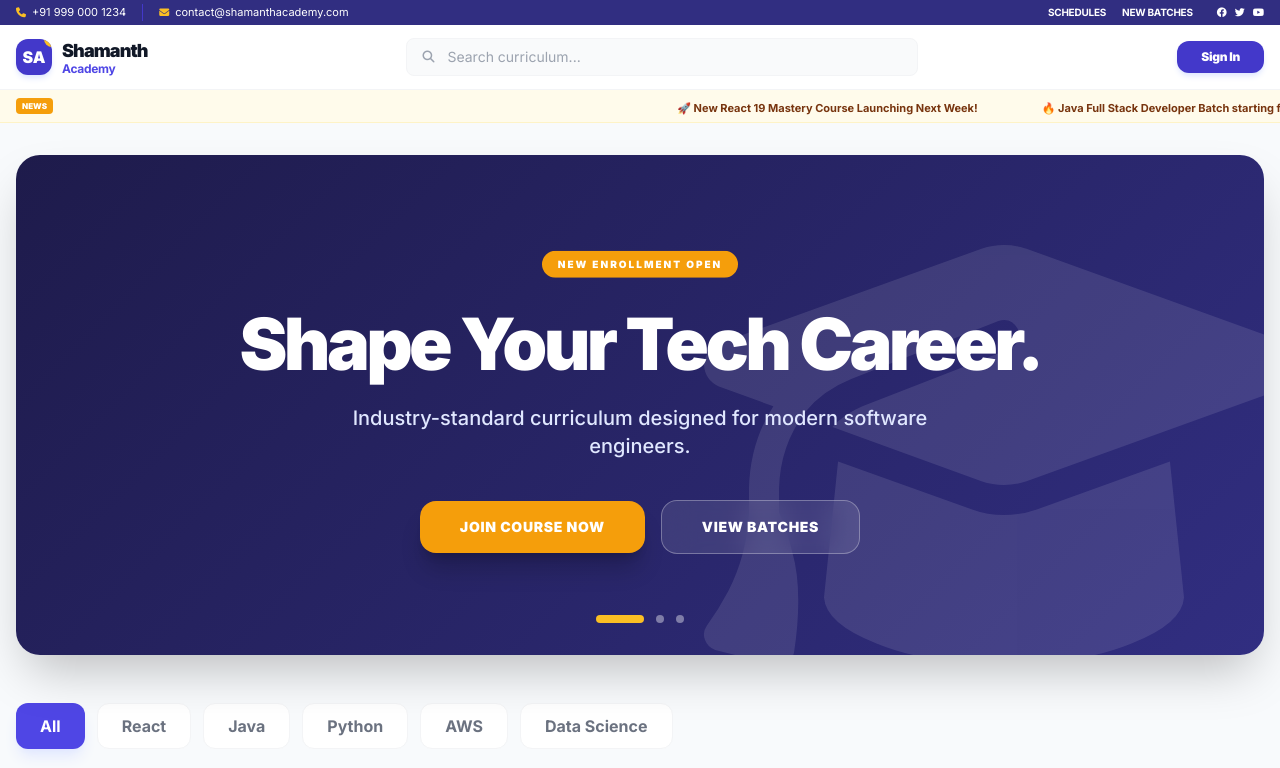
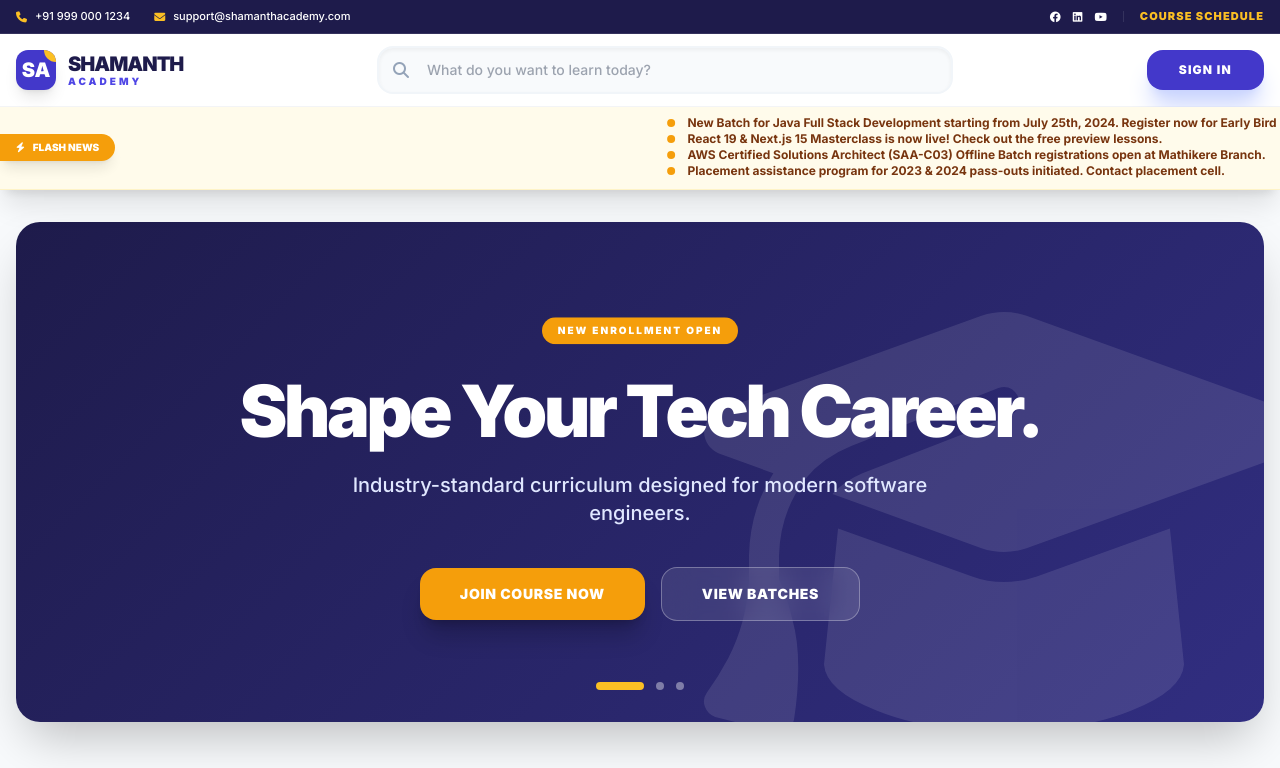
Before and after one commit to basu2007/ShamanthAcademy, a React (Vite) app: page / in a window 1280 px wide. Shown: the top 768 px of the page. Built offline with nearby package versions, Linux system fonts and the light colour scheme.

Commit message:
feat: Refactor header and remove unused styles
Removes unused CSS animations and updates the header component for a cleaner, more professional look. Also updates build script to correctly mark CDN dependencies as external.

```diff
--- a/build.js
+++ b/build.js
@@ -24,15 +24,15 @@ try {
   const apiKey = process.env.API_KEY || '';
   const esbuildPath = path.join(__dirname, 'node_modules', '.bin', 'esbuild');
 
-  // Explicitly mark dependencies as external to match the Import Map in index.html
+  // Mark all CDN-loaded packages as external
   const externals = [
     'react',
     'react-dom',
     'react/jsx-runtime',
+    'react-dom/client',
     '@google/genai'
   ].map(pkg => `--external:${pkg}`).join(' ');
 
-  // Construct command with explicit external flags
   const esbuildCommand = `"${esbuildPath}" index.tsx --bundle --outfile=dist/index.js --format=esm --jsx=automatic --minify ${externals} --define:process.env.API_KEY='\"${apiKey}\"'`;
 
   console.log('🛠️  Running esbuild...');
--- a/components/Header.tsx
+++ b/components/Header.tsx
@@ -24,99 +24,84 @@ const Header: React.FC<HeaderProps> = ({
   setSearchQuery
 }) => {
   return (
-    <div className="flex flex-col w-full sticky top-0 z-50">
-      {/* Top Contact Bar (DurgaSoft Style) - Slimmed */}
-      <div className="bg-indigo-900 text-white text-[10px] sm:text-[11px] py-1 px-4">
-        <div className="container mx-auto flex flex-wrap justify-between items-center gap-2">
-          <div className="flex items-center gap-4">
-            <span className="flex items-center gap-1.5">
-              <i className="fa-solid fa-phone text-amber-400 text-[10px]"></i> +91 999 000 1234
+    <div className="flex flex-col w-full sticky top-0 z-50 shadow-xl">
+      {/* Top Professional Bar */}
+      <div className="bg-[#1e1b4b] text-white text-[10px] sm:text-[11px] py-2 px-4 border-b border-white/10">
+        <div className="container mx-auto flex flex-wrap justify-between items-center">
+          <div className="flex items-center gap-6">
+            <span className="flex items-center gap-2 font-medium">
+              <i className="fa-solid fa-phone text-amber-400"></i> +91 999 000 1234
             </span>
-            <span className="hidden sm:flex items-center gap-1.5 border-l border-indigo-700 pl-4">
-              <i className="fa-solid fa-envelope text-amber-400 text-[10px]"></i> contact@shamanthacademy.com
+            <span className="hidden md:flex items-center gap-2 font-medium">
+              <i className="fa-solid fa-envelope text-amber-400"></i> support@shamanthacademy.com
             </span>
           </div>
           <div className="flex items-center gap-4">
+             <div className="flex gap-3 pr-4 border-r border-white/10 hidden sm:flex">
+                <i className="fa-brands fa-facebook hover:text-amber-400 transition-colors cursor-pointer"></i>
+                <i className="fa-brands fa-linkedin hover:text-amber-400 transition-colors cursor-pointer"></i>
+                <i className="fa-brands fa-youtube hover:text-amber-400 transition-colors cursor-pointer"></i>
+             </div>
              <button
                 onClick={() => onNavigate('course-schedule')}
-              className="hover:text-amber-400 transition-colors bg-transparent border-none p-0 cursor-pointer text-[10px] uppercase font-bold tracking-tight"
+                className="text-amber-400 font-black uppercase tracking-widest hover:underline"
              >
-              Schedules
+                Course Schedule
              </button>
-            <button
-              onClick={() => onNavigate('new-batches')}
-              className="hover:text-amber-400 transition-colors bg-transparent border-none p-0 cursor-pointer text-[10px] uppercase font-bold tracking-tight"
-            >
-              New Batches
-            </button>
-            <div className="flex gap-2 ml-2">
-              <i className="fa-brands fa-facebook hover:text-blue-400 cursor-pointer text-[10px]"></i>
-              <i className="fa-brands fa-twitter hover:text-sky-400 cursor-pointer text-[10px]"></i>
-              <i className="fa-brands fa-youtube hover:text-red-500 cursor-pointer text-[10px]"></i>
-            </div>
           </div>
         </div>
       </div>
 
-      {/* Main Navigation - Slimmed height */}
-      <header className="bg-white border-b border-gray-100 shadow-sm">
-        <div className="container mx-auto px-4 h-14 sm:h-16 flex items-center justify-between gap-4">
-          {/* Logo Section */}
-          <div
-            onClick={onHomeClick}
-            className="flex items-center gap-2 sm:gap-2.5 cursor-pointer group flex-shrink-0"
-          >
-            <div className="w-8 h-8 sm:w-9 sm:h-9 bg-indigo-700 rounded-lg sm:rounded-xl flex items-center justify-center text-white font-black text-sm sm:text-base group-hover:bg-indigo-800 transition-all shadow-md shadow-indigo-100 relative overflow-hidden">
-              <div className="absolute top-0 right-0 w-2 h-2 bg-amber-400 rounded-bl-full"></div>
+      {/* Main Branding & Navigation */}
+      <header className="bg-white py-3 px-4 border-b border-gray-100">
+        <div className="container mx-auto flex items-center justify-between gap-8">
+          {/* Logo */}
+          <div onClick={onHomeClick} className="flex items-center gap-3 cursor-pointer group flex-shrink-0">
+            <div className="w-10 h-10 bg-indigo-700 rounded-xl flex items-center justify-center text-white font-black text-xl shadow-lg group-hover:bg-indigo-800 transition-all relative overflow-hidden">
+              <div className="absolute top-0 right-0 w-3 h-3 bg-amber-400 rounded-bl-full"></div>
               SA
             </div>
-
             <div className="flex flex-col -space-y-1">
-              <span className="text-sm sm:text-lg font-black text-gray-900 tracking-tighter leading-none">Shamanth</span>
-              <span className="text-[9px] sm:text-xs font-bold text-indigo-600 tracking-tight">Academy</span>
+              <span className="text-xl font-black text-[#1e1b4b] tracking-tighter">SHAMANTH</span>
+              <span className="text-[10px] font-black text-indigo-600 uppercase tracking-[0.3em]">ACADEMY</span>
             </div>
           </div>
 
-          {/* Search (Desktop Only) - Slimmed */}
-          <div className="flex-grow max-w-lg relative hidden md:block">
-            <i className="fa-solid fa-magnifying-glass absolute left-4 top-1/2 -translate-y-1/2 text-gray-400 text-xs"></i>
+          {/* Search Box */}
+          <div className="flex-grow max-w-xl relative hidden md:block">
             <input
               type="text"
-              placeholder="Search curriculum..."
+              placeholder="What do you want to learn today?"
               value={searchQuery}
               onChange={(e) => setSearchQuery(e.target.value)}
-              className="w-full bg-gray-50 border border-gray-100 rounded-lg py-2 pl-10 pr-4 text-sm focus:ring-2 focus:ring-indigo-500 focus:bg-white transition-all outline-none"
+              className="w-full bg-slate-50 border-2 border-slate-100 rounded-2xl py-3 pl-12 pr-4 text-sm font-medium focus:ring-4 focus:ring-indigo-500/10 focus:border-indigo-600 focus:bg-white transition-all outline-none shadow-inner"
             />
+            <i className="fa-solid fa-magnifying-glass absolute left-4 top-1/2 -translate-y-1/2 text-slate-400"></i>
           </div>
 
-          {/* Auth Actions */}
-          <div className="flex items-center gap-2 sm:gap-4">
+          {/* User Actions */}
+          <div className="flex items-center gap-4">
             {auth.isAuthenticated ? (
-              <div className="flex items-center gap-2 sm:gap-4">
+              <div className="flex items-center gap-4">
+                <div className="hidden lg:flex flex-col items-end mr-2">
+                  <span className="text-[10px] font-black text-slate-400 uppercase">Signed In As</span>
+                  <span className="text-xs font-bold text-slate-900">{auth.user?.email.split('@')[0]}</span>
+                </div>
+                <div className="flex items-center gap-3">
                    {auth.user?.role === 'ADMIN' && (
-                  <button
-                    onClick={onAdminClick}
-                    className="text-amber-600 font-bold hover:text-amber-700 hidden lg:block text-[9px] uppercase tracking-wider"
-                  >
-                    Admin
+                     <button onClick={onAdminClick} className="w-10 h-10 rounded-xl bg-amber-50 text-amber-600 flex items-center justify-center hover:bg-amber-100 transition-colors">
+                       <i className="fa-solid fa-user-shield"></i>
                      </button>
                    )}
-                <div className="flex items-center gap-2">
-                  <div className="w-7 h-7 sm:w-8 sm:h-8 rounded-full bg-amber-100 text-amber-700 flex items-center justify-center font-black shadow-inner text-[10px] sm:text-xs">
-                    {auth.user?.email.charAt(0).toUpperCase()}
-                  </div>
-                  <button
-                    onClick={onLogout}
-                    className="text-gray-400 hover:text-red-500 font-bold transition-colors p-1"
-                  >
-                    <i className="fa-solid fa-power-off text-xs sm:text-sm"></i>
+                   <button onClick={onLogout} className="w-10 h-10 rounded-xl bg-slate-50 text-slate-400 hover:bg-red-50 hover:text-red-600 transition-all">
+                      <i className="fa-solid fa-power-off"></i>
                    </button>
                 </div>
               </div>
             ) : (
               <button
                 onClick={onLoginClick}
-                className="bg-indigo-700 text-white px-4 sm:px-6 py-1.5 sm:py-2 rounded-lg sm:rounded-xl font-black hover:bg-indigo-800 transition-all shadow-md shadow-indigo-100 text-[10px] sm:text-xs tracking-tight"
+                className="bg-indigo-700 hover:bg-indigo-800 text-white px-8 py-3 rounded-2xl font-black transition-all shadow-xl shadow-indigo-200 active:scale-95 text-xs uppercase tracking-widest"
               >
                 Sign In
               </button>
@@ -125,31 +110,29 @@ const Header: React.FC<HeaderProps> = ({
         </div>
       </header>
 
-      {/* Mobile Search Bar - Slimmed */}
-      <div className="md:hidden bg-white border-b border-gray-100 px-4 py-1.5">
-        <div className="relative">
-          <i className="fa-solid fa-magnifying-glass absolute left-3 top-1/2 -translate-y-1/2 text-gray-400 text-xs"></i>
-          <input
-            type="text"
-            placeholder="Search curriculum..."
-            value={searchQuery}
-            onChange={(e) => setSearchQuery(e.target.value)}
-            className="w-full bg-gray-50 border border-gray-100 rounded-lg py-1.5 pl-9 pr-4 text-[11px] focus:ring-1 focus:ring-indigo-500 outline-none"
-          />
+      {/* Flash News Marquee */}
+      <div className="bg-amber-50 border-b border-amber-100 py-2 overflow-hidden flex items-center">
+        <div className="bg-amber-500 text-white text-[10px] font-black uppercase px-4 py-1.5 rounded-r-full shadow-lg z-10 flex-shrink-0 animate-pulse">
+          <i className="fa-solid fa-bolt mr-2"></i>Flash News
         </div>
-      </div>
-
-      {/* News Marquee (DurgaSoft Style) - Compact */}
-      <div className="bg-amber-50 border-b border-amber-100 py-1 overflow-hidden">
-        <div className="container mx-auto flex items-center">
-          <span className="bg-amber-500 text-white text-[8px] font-black uppercase px-1.5 py-0.5 rounded ml-4 z-10 flex-shrink-0">News</span>
-          <div className="flex-grow overflow-hidden whitespace-nowrap">
-            <div className="inline-block animate-marquee hover:pause whitespace-nowrap text-[10px] sm:text-[11px] font-bold text-amber-900">
-              <span className="mx-8">🚀 New React 19 Mastery Course Launching Next Week!</span>
-              <span className="mx-8">🔥 Java Full Stack Developer Batch starting from 25th July.</span>
-              <span className="mx-8">💎 Special Discount for Early Enrollment.</span>
-              <span className="mx-8">📢 Offline training batches now available at Mathikere Branch.</span>
-            </div>
+        <div className="flex-grow overflow-hidden whitespace-nowrap relative">
+          <div className="inline-block animate-marquee hover:pause text-[11px] sm:text-xs font-bold text-amber-900">
+            <span className="mx-12 flex items-center gap-3">
+              <span className="w-2 h-2 rounded-full bg-amber-500"></span>
+              New Batch for Java Full Stack Development starting from July 25th, 2024. Register now for Early Bird Discount!
+            </span>
+            <span className="mx-12 flex items-center gap-3">
+              <span className="w-2 h-2 rounded-full bg-amber-500"></span>
+              React 19 & Next.js 15 Masterclass is now live! Check out the free preview lessons.
+            </span>
+            <span className="mx-12 flex items-center gap-3">
+              <span className="w-2 h-2 rounded-full bg-amber-500"></span>
+              AWS Certified Solutions Architect (SAA-C03) Offline Batch registrations open at Mathikere Branch.
+            </span>
+            <span className="mx-12 flex items-center gap-3">
+              <span className="w-2 h-2 rounded-full bg-amber-500"></span>
+              Placement assistance program for 2023 & 2024 pass-outs initiated. Contact placement cell.
+            </span>
           </div>
         </div>
       </div>
@@ -160,7 +143,7 @@ const Header: React.FC<HeaderProps> = ({
           100% { transform: translateX(-100%); }
         }
         .animate-marquee {
-          animation: marquee 20s linear infinite;
+          animation: marquee 35s linear infinite;
         }
         .pause:hover {
           animation-play-state: paused;
--- a/index.html
+++ b/index.html
@@ -35,17 +35,6 @@
             display: flex; flex-direction: column; align-items: center; justify-content: center;
             z-index: 9999; transition: opacity 0.5s;
         }
-
-        @keyframes marquee {
-          0% { transform: translateX(100%); }
-          100% { transform: translateX(-100%); }
-        }
-        .animate-marquee {
-          animation: marquee 30s linear infinite;
-        }
-        .animate-marquee:hover {
-          animation-play-state: paused;
-        }
     </style>
 
     <script type="importmap">
--- a/package.json
+++ b/package.json
@@ -5,8 +5,7 @@
   "main": "index.js",
   "dependencies": {
     "react": "^19.0.0",
-    "react-dom": "^19.0.0",
-    "@google/genai": "^0.1.4"
+    "react-dom": "^19.0.0"
   },
   "devDependencies": {
     "esbuild": "^0.24.0",
```
Lines whose indentation alone changed are shown as unchanged.
